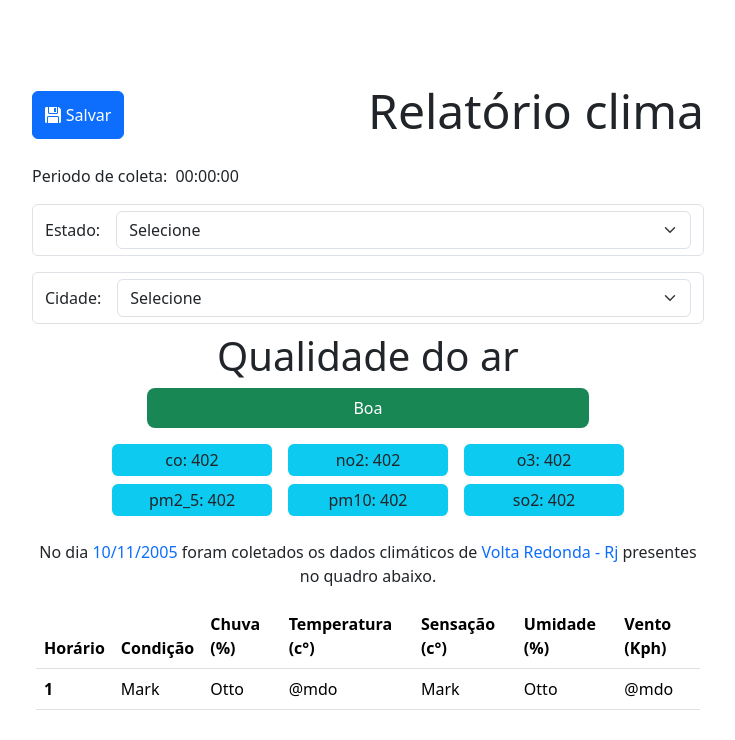
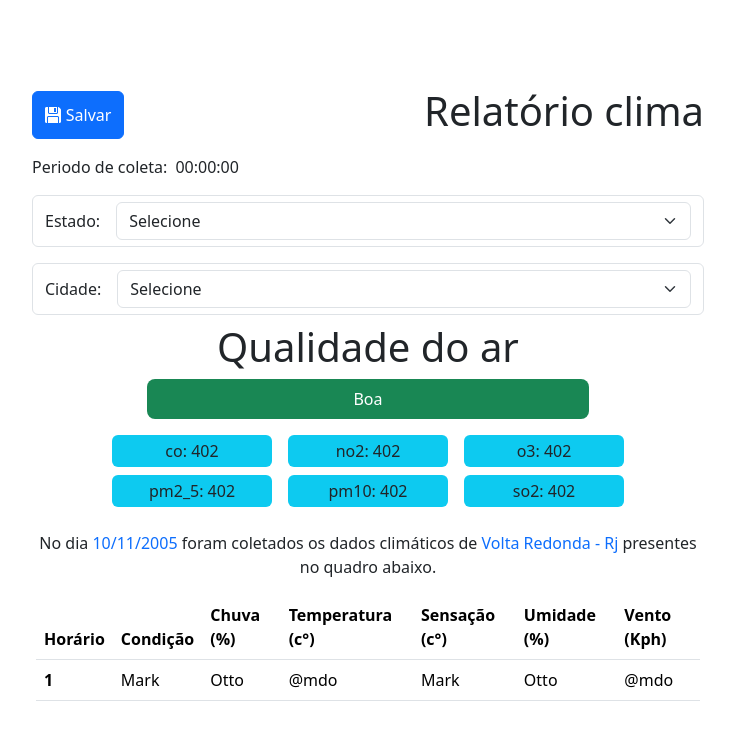
Before and after one commit to Hugodelelis/Climate_data, a plain HTML site: page index.html in a window 1280 px wide. Shown: the whole page, without its empty margins (272-1007 px from the left). Drawn offline with nearby package versions, Linux system fonts and the light colour scheme.

Commit message:
ajuste layout

```diff
--- a/index.html
+++ b/index.html
@@ -15,9 +15,9 @@
 <body>
     <main>
         <section class="container-flex d-flex row col-12 justify-content-center p-2">
-            <div class="container-header d-flex d-flex justify-content-between align-items-center col-12 p-2">
+            <div class="container-header d-flex d-flex justify-content-between align-items-center col-12 px-2 py-1">
                 <button class="btn btn-primary"><i class="bi bi-floppy-fill"></i>Salvar</button>
-                <h1 class="h1 display-5">Relatório clima</h1>
+                <h1 class="h1 display-6">Relatório clima</h1>
             </div>
 
             <div class="options p-2 col-12">
```
Also changed, not shown: service/script.js (added).
